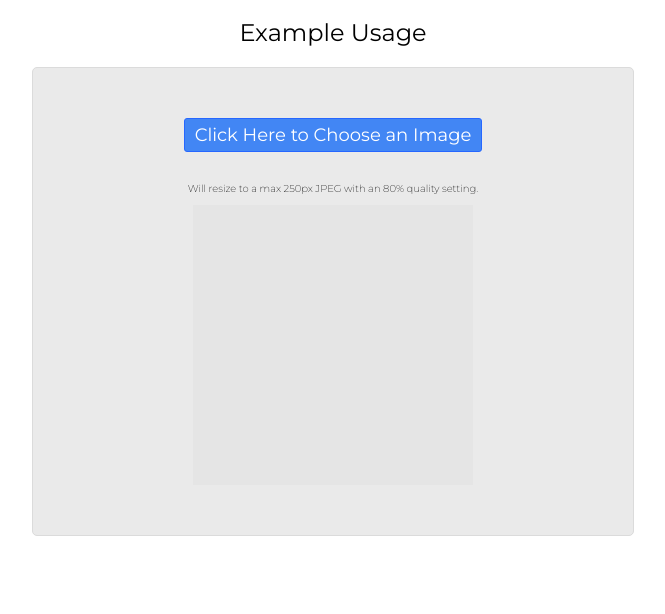
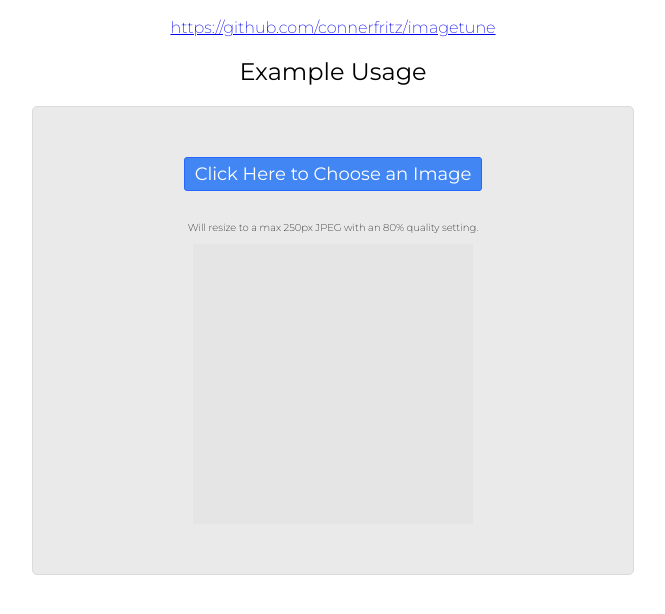
Before and after one commit to connerfritz/imagetune, a plain HTML site: page index.html in a window 1280 px wide. Shown: the part 50-664 px from the top of the page, without its empty margins (307-972 px from the left). Drawn offline with Linux system fonts and the light colour scheme.

Commit message:
Add Link to GH

```diff
--- a/index.html
+++ b/index.html
@@ -7,6 +7,7 @@
   <body>
     <div>
       <h1>ImageTune</h1>
+      <a href="https://github.com/connerfritz/imagetune">https://github.com/connerfritz/imagetune</a>
     </div>
     <div>
       <h2>Example Usage</h2>
```
